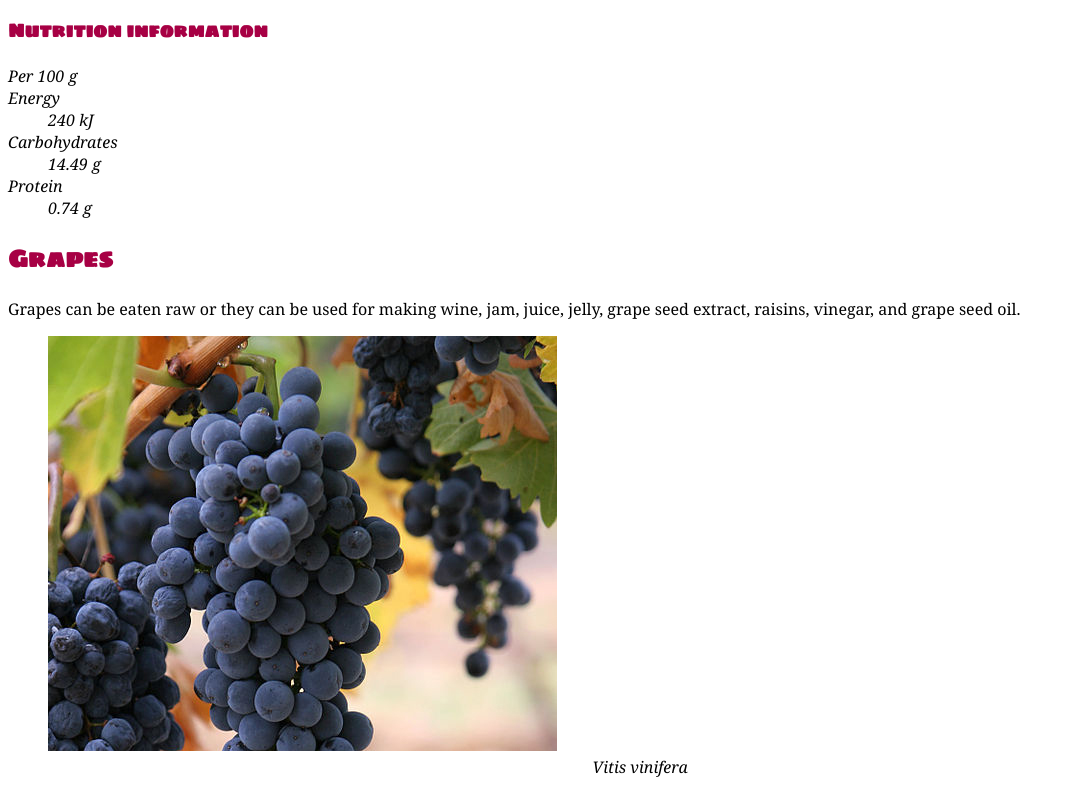
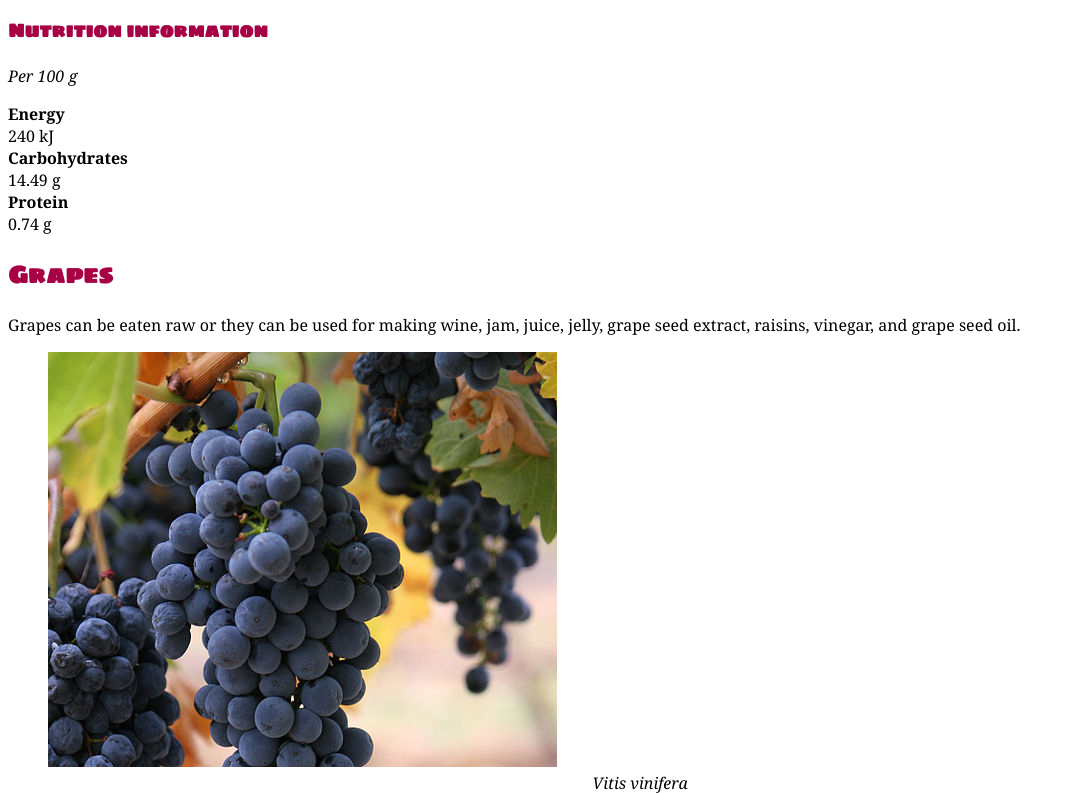
Before and after one commit to hldouglas/dsn1674-project-1, a plain HTML site: page index.html in a window 1280 px wide. Shown: the part 950-1743 px from the top of the page, without its empty margins (0-1076 px from the left). Drawn offline with Linux system fonts and the light colour scheme.

Commit message:
Fixed font and added spacing in description list

```diff
--- a/css/main.css
+++ b/css/main.css
@@ -1,6 +1,7 @@
 html  {
   background-color: white;
   font-family: 'Georgia', normal;
+  font-weight: normal;
 }
 
 h1, h2, h3  {
@@ -23,8 +24,15 @@ figcaption, dl  {
   font-style: italic;
 }
 
-dt  {
-  font-style: bold;
+dl dt  {
+  font-style: normal;
+  font-weight: bold;
+}
+
+dl dd  {
+  font-style: normal;
+  font-weight: normal;
+  margin: 0;
 }
 
 a {
--- a/index.html
+++ b/index.html
@@ -41,7 +41,7 @@
     <h3>Nutrition information</h3>
 
     <dl><data value="100">Per 100 g</data>
-
+      <p></p>
       <dt>Energy </dt>
       <dd><data value="240">240 kJ</data></dd>
 
@@ -65,7 +65,7 @@
     <h3>Nutrition information</h3>
 
     <dl><data value="100">Per 100 g</data>
-
+      <p></p>
       <dt>Energy</dt>
       <dd><data value="288">288 kJ</data></dd>
 
@@ -89,7 +89,7 @@
     <h3>Nutrition information</h3>
 
     <dl><data value="100">Per 100 g</data>
-
+      <p></p>
       <dt>Energy</dt>
       <dd><data value="234">234 kJ</data></dd>
 
```
